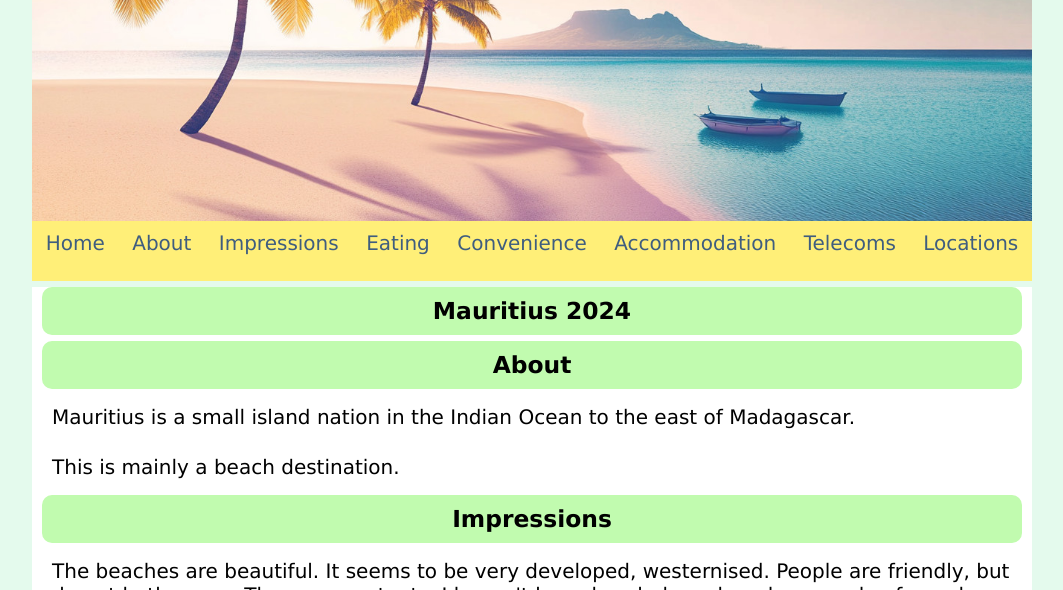
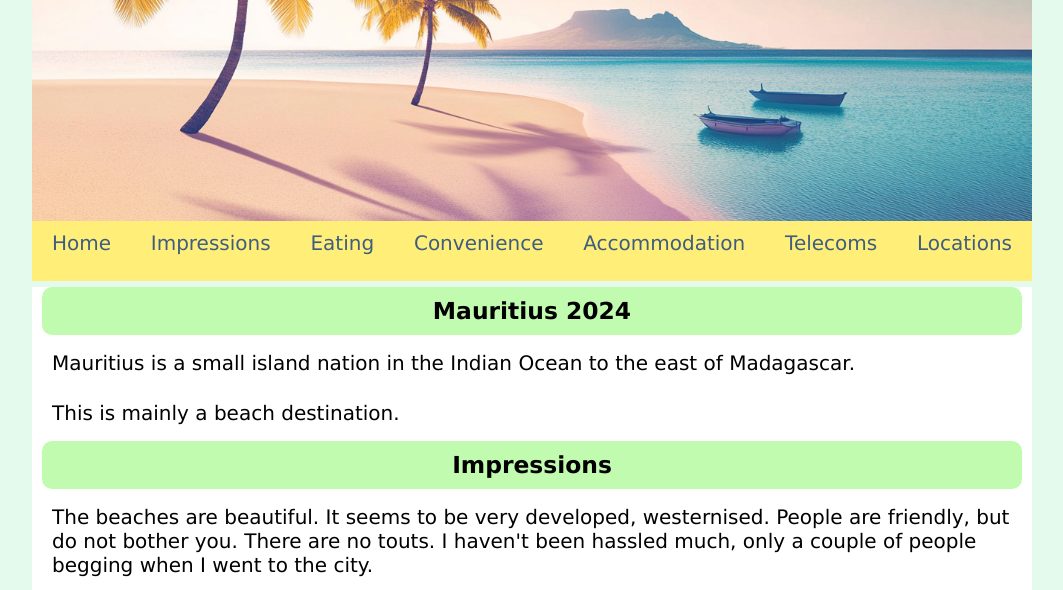
Before and after one commit to ChrisBriant/neurovoyages, a plain HTML site: page mauritius.html in a window 1280 px wide. Shown: the part 179-769 px from the top of the page, without its empty margins (108-1171 px from the left). Drawn offline with Linux system fonts and the light colour scheme.

Commit message:
Took out about link on Mauritius page

```diff
--- a/mauritius.html
+++ b/mauritius.html
@@ -18,7 +18,7 @@
     <nav class="nav">
       <ul>
         <li><a href="index.html">Home</a></li>
-        <li><a href="#about">About</a></li>
+
         <li><a href="#impressions">Impressions</a></li>
         <li><a href="#eating">Eating</a></li>
         <li><a href="#convenience">Convenience</a></li>
@@ -30,7 +30,6 @@
   </header>
   <main>
     <h3>Mauritius 2024</h3>
-    <h3 id="about">About</h3>
     <p>Mauritius is a small island nation in the Indian Ocean to the east of Madagascar.</p>
     <p>This is mainly a beach destination.</p>
 
```
